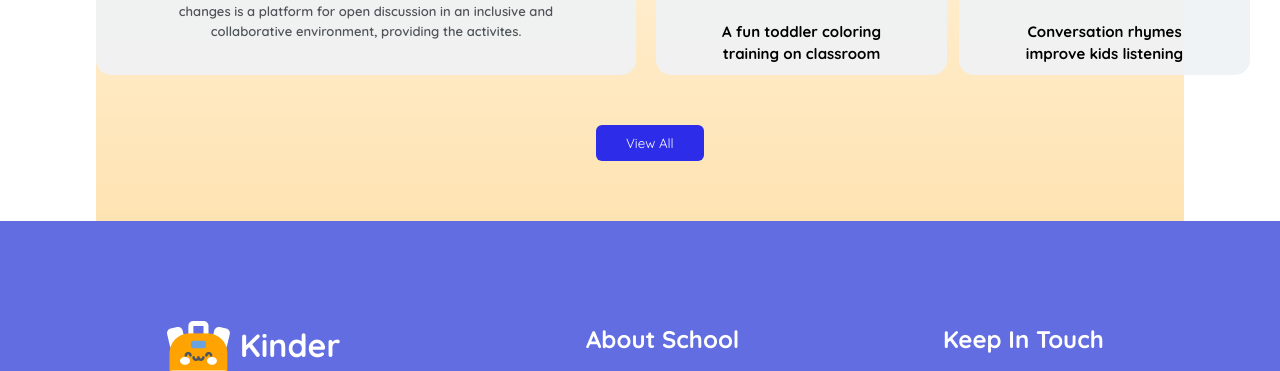
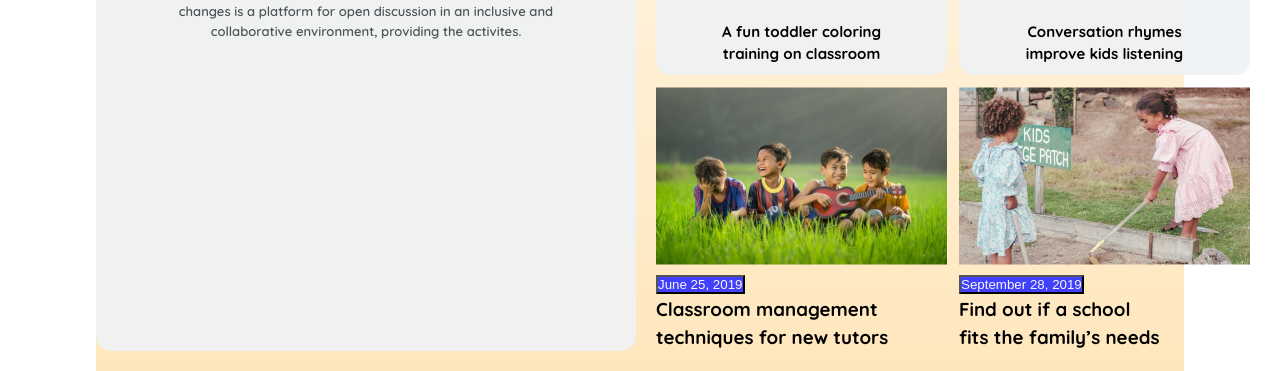
Before and after one commit to ahassh1/assignment-2, a plain HTML site: page index.html in a window 1280 px wide. Shown: the part 2077-2448 px from the top of the page. Drawn offline with Linux system fonts and the light colour scheme.

Commit message:
stories three add

```diff
--- a/index.html
+++ b/index.html
@@ -216,8 +216,27 @@
 
             <h3> Conversation rhymes <br>
                 improve kids listening</h3>
+             </div>
+          <div class="stories_three">
+            <img src="./assets/story-3.png" alt="">
 
-           </div>
+                <button  class="stories_button_one">June 25, 2019</button>
+
+            <h3>Classroom management <br>
+                techniques for new tutors</h3>
+
+       </div>
+
+        <div class="stories_three">
+            <img src="./assets/story-2.png" alt="">
+
+                <button class="stories_button_one">September 28, 2019</button>
+
+            <h3> Find out if a school <br>fits the
+                family’s needs</h3>
+         </div>
+
+
 
          </div>
     </div>
```
